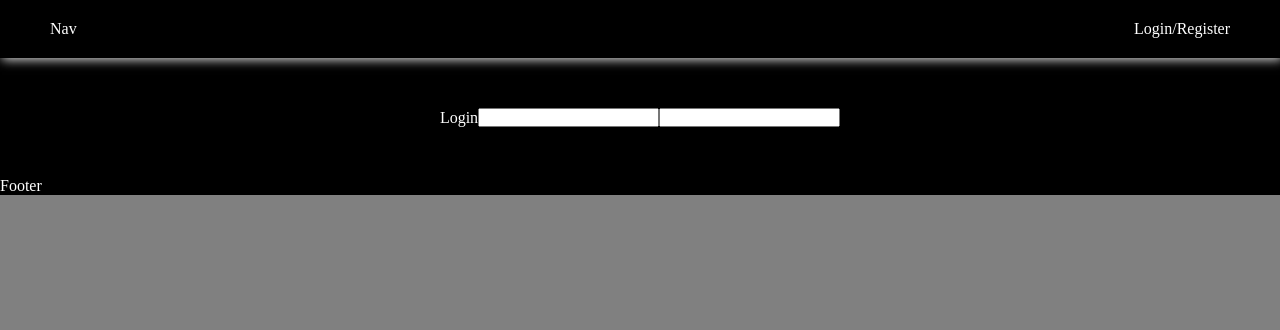
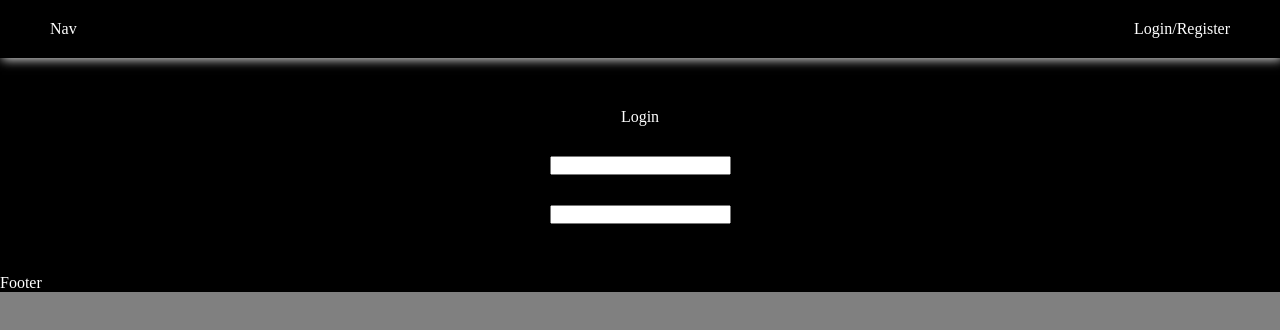
Before and after one commit to TheDa21crj/attendance-fronend, a React (Vite) app: page /Login in a window 1280 px wide. Shown: the top 330 px of the page. Built offline with nearby package versions, Linux system fonts and the light colour scheme.

Commit message:
Update Login.module.css

```diff
--- a/src/Pages/Css/Login.module.css
+++ b/src/Pages/Css/Login.module.css
@@ -1,6 +1,8 @@
 .mDIv {
   margin: 50px 0px;
   display: flex;
+  flex-direction: column;
   justify-content: center;
   align-items: center;
+  gap: 30px 0px;
 }
```
